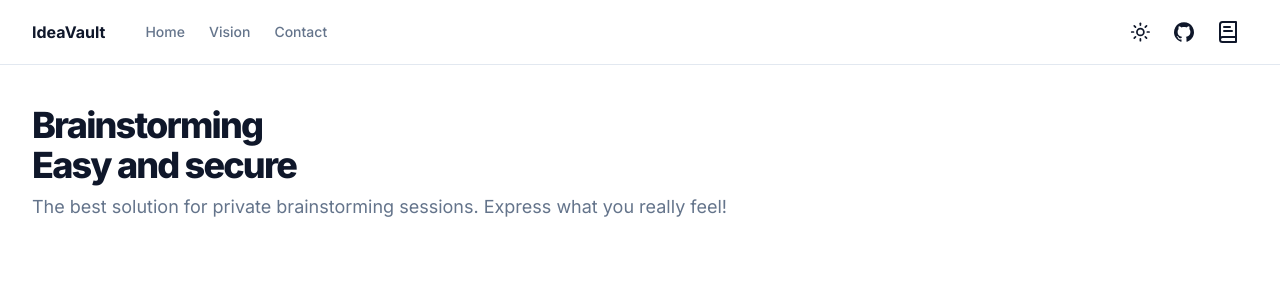
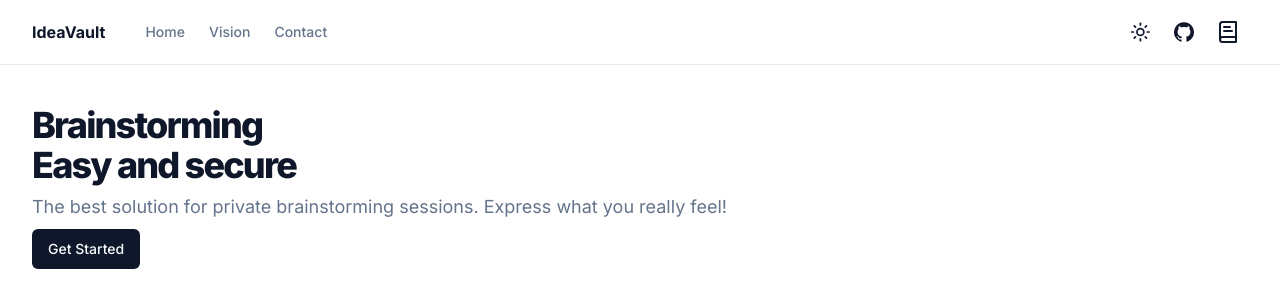
Before and after one commit to Lucas8448/IdeaVault, a Next.js app: page / in a window 1280 px wide. Shown: the top 308 px of the page. Built offline with nearby package versions, Linux system fonts and the light colour scheme; no server answers.

Commit message:
Get started button

```diff
--- a/app/page.tsx
+++ b/app/page.tsx
@@ -2,7 +2,7 @@ import Link from "next/link"
 import React from "react"
 
 import { siteConfig } from "@/config/site"
-import { buttonVariants } from "@/components/ui/button"
+import { buttonVariants, Button } from "@/components/ui/button"
 
 export default function IndexPage() {
   return (
@@ -15,6 +15,9 @@ export default function IndexPage() {
         <p className="max-w-[700px] text-lg text-muted-foreground">
           The best solution for private brainstorming sessions. Express what you really feel!
         </p>
+        <Link href="/portal">
+          <Button className={buttonVariants({ variant: 'default' })}>Get Started</Button>
+        </Link>
       </div>
     </section>
   )
```
